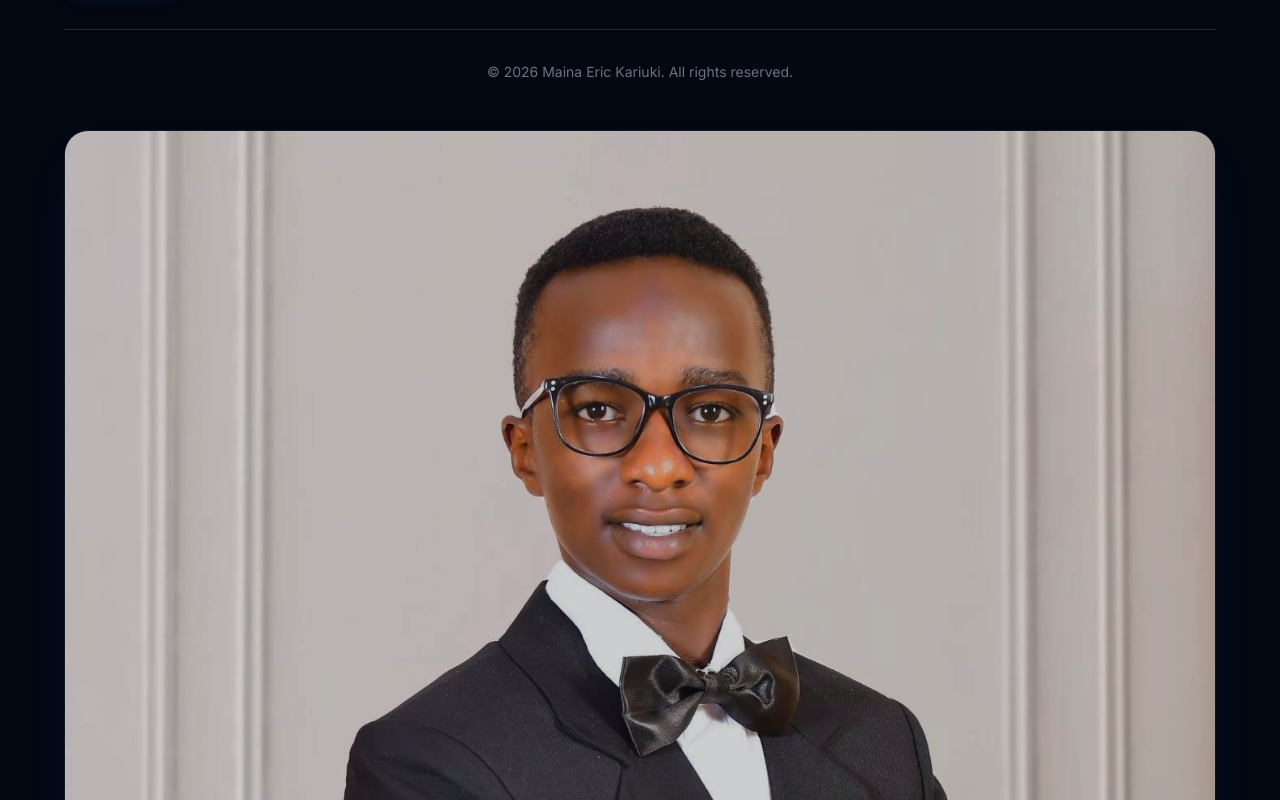
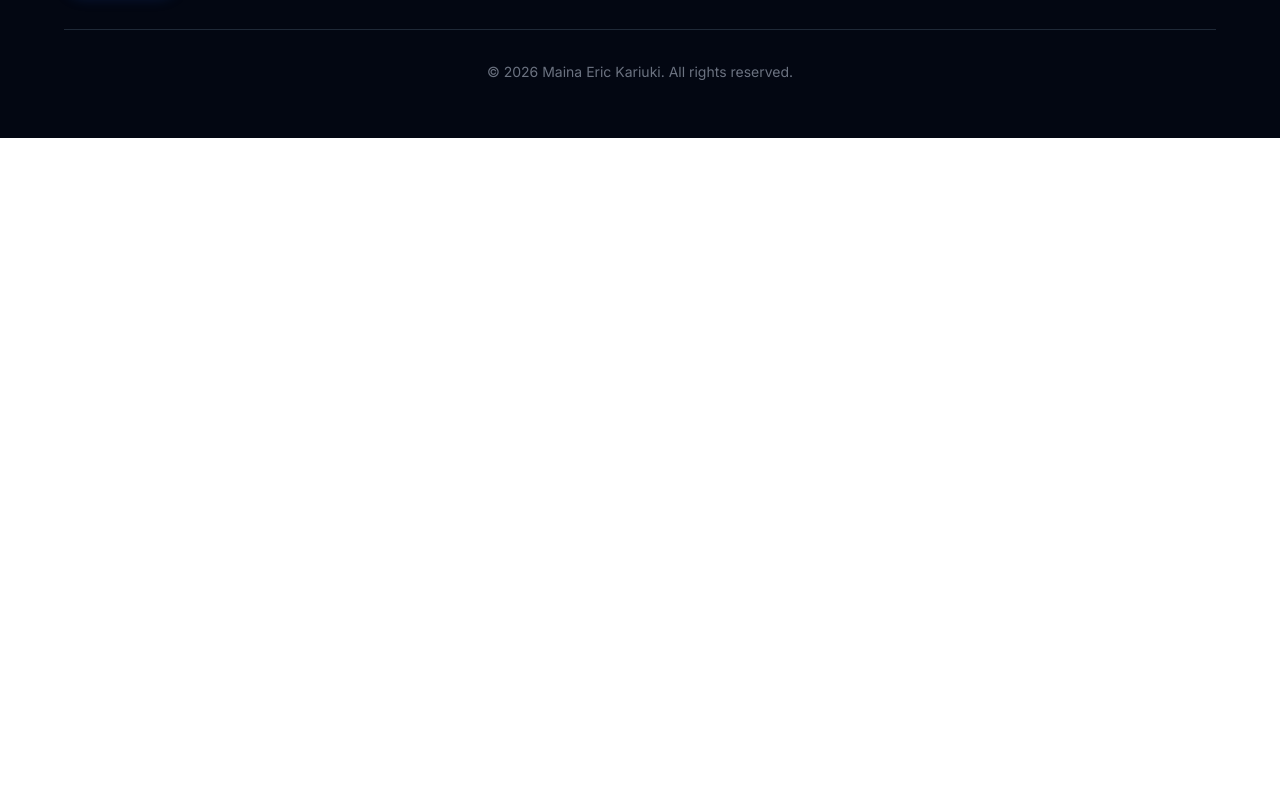
Before and after one commit to Dev-Skylarker/My-Portfolio, a React (Vite) app: page / in a window 1280 px wide. Shown: the part 8400-9200 px from the top of the page. After the commit the page ends 8538 px from the top, so only its background shows below. Built offline with nearby package versions, Linux system fonts and the light colour scheme.

Commit message:
added imagg

```diff
--- a/src/components/Footer.tsx
+++ b/src/components/Footer.tsx
@@ -1,4 +1,5 @@
-import { Mail, Github, Linkedin } from 'lucide-react';
+import { useState } from 'react';
+import { Mail, Github, Linkedin, X } from 'lucide-react';
 
 interface FooterProps {
   softSkills: string[];
@@ -7,6 +8,7 @@ interface FooterProps {
 
 export function Footer({ softSkills, githubUrl }: FooterProps) {
   const currentYear = new Date().getFullYear();
+  const [showImage, setShowImage] = useState(false);
 
   return (
     <footer className="bg-gray-950 dark:bg-gray-950 text-white py-14 px-4 sm:px-6 lg:px-8">
@@ -19,9 +21,12 @@ export function Footer({ softSkills, githubUrl }: FooterProps) {
               <div className="w-10 h-10 rounded-xl bg-gradient-to-br from-blue-600 to-indigo-600 flex items-center justify-center text-white font-bold text-sm shadow-lg">
                 ME
               </div>
-              <div>
-                <p className="font-bold text-white">Maina Eric Kariuki</p>
-                <p className="text-xs text-gray-400">ICT Professional & Web Developer</p>
+              <div
+                className="cursor-pointer group"
+                onClick={() => setShowImage(true)}
+              >
+                <p className="font-bold text-white group-hover:text-blue-400 transition-colors">Maina Eric Kariuki</p>
+                <p className="text-xs text-gray-400 group-hover:text-gray-300 transition-colors">ICT Professional & Web Developer</p>
               </div>
             </div>
             <p className="text-sm text-gray-400 leading-relaxed max-w-xs mb-5">
@@ -83,16 +88,30 @@ export function Footer({ softSkills, githubUrl }: FooterProps) {
         </div>
       </div>
 
-      {/* Footer Banner Image */}
-      <div className="mt-12 max-w-6xl mx-auto px-4 sm:px-0">
-        <div className="rounded-3xl overflow-hidden shadow-2xl shadow-blue-500/10 border border-gray-800/50">
-          <img
-            src="/phh.jpg"
-            alt="Professional Background"
-            className="w-full h-auto object-cover opacity-80 hover:opacity-100 transition-opacity duration-500"
-          />
+      {/* Image Modal Popup */}
+      {showImage && (
+        <div
+          className="fixed inset-0 z-[100] flex items-center justify-center p-4 bg-black/80 backdrop-blur-sm"
+          onClick={() => setShowImage(false)}
+        >
+          <div className="relative max-w-6xl w-full" onClick={(e) => e.stopPropagation()}>
+            <button
+              onClick={() => setShowImage(false)}
+              className="absolute -top-14 right-0 md:-right-12 xl:right-0 p-2 text-white hover:text-red-400 transition-colors bg-gray-900/80 hover:bg-gray-800 rounded-full border border-gray-700"
+              aria-label="Close modal"
+            >
+              <X size={24} />
+            </button>
+            <div className="rounded-2xl md:rounded-3xl overflow-hidden shadow-2xl border border-gray-800 border-opacity-50">
+              <img
+                src="/phh.jpg"
+                alt="Professional Background"
+                className="w-full max-h-[85vh] object-contain bg-gray-950"
+              />
+            </div>
+          </div>
         </div>
-      </div>
+      )}
     </footer>
   );
 }
```
